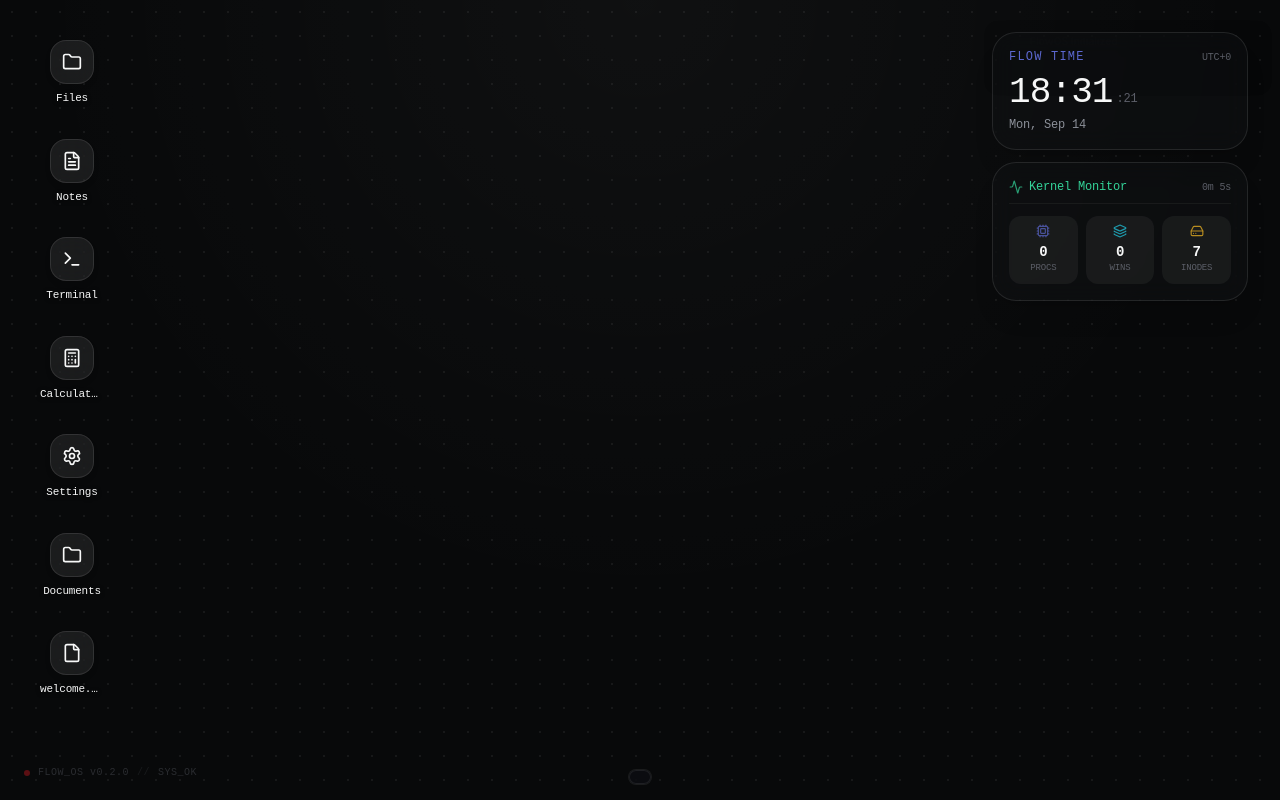
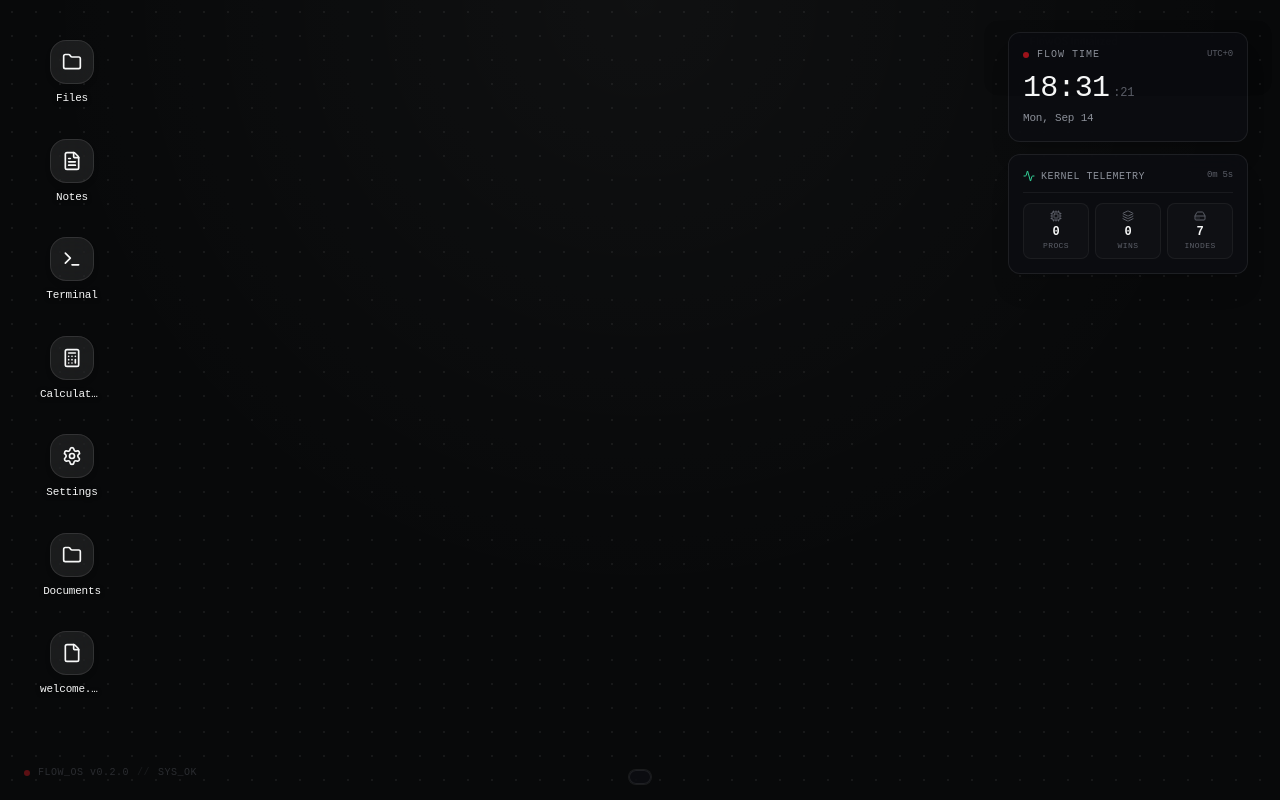
Before and after one commit to Dhyanesh2603/MyOs, a React (Vite) app: page / in a window 1280 px wide. Built offline with nearby package versions, Linux system fonts and the light colour scheme.

Commit message:
feat(shell): refine Desktop HUD widgets with Nothing OS micro-details and restrained geometry

```diff
--- a/src/shell/widgets/ClockWidget.tsx
+++ b/src/shell/widgets/ClockWidget.tsx
@@ -21,26 +21,30 @@ export const ClockWidget: React.FC = () => {
   });
 
   return (
-    <div className="flex w-64 flex-col rounded-3xl border border-white/10 bg-surface-panel/50 p-4 shadow-xl backdrop-blur-md text-content-primary select-none transition-all hover:bg-surface-panel/60">
-      <div className="flex items-baseline justify-between">
-        <span className="font-mono text-xs uppercase tracking-widest text-accent-primary">
-          Flow Time
-        </span>
-        <span className="font-mono text-[10px] text-content-tertiary">
+    <div className="flex w-60 flex-col rounded-xl border border-white/[0.08] bg-[#0c0e12]/85 p-3.5 shadow-xl backdrop-blur-md text-content-primary select-none transition-all hover:border-white/[0.14]">
+      <div className="flex items-center justify-between">
+        {/* Nothing OS Solitary Red Accent Dot */}
+        <div className="flex items-center gap-2">
+          <span className="h-1.5 w-1.5 rounded-full bg-[#d71921] animate-pulse" />
+          <span className="font-mono text-[10px] uppercase tracking-widest text-content-secondary">
+            FLOW TIME
+          </span>
+        </div>
+        <span className="font-mono text-[9px] text-content-tertiary">
           UTC{time.getTimezoneOffset() > 0 ? '-' : '+'}{Math.abs(time.getTimezoneOffset() / 60)}
         </span>
       </div>
 
       <div className="mt-2 flex items-baseline gap-1 font-mono">
-        <span className="text-4xl font-light tracking-tight text-content-primary">
+        <span className="text-3xl font-light tracking-tight text-content-primary">
           {hours}:{minutes}
         </span>
-        <span className="text-xs font-light text-content-tertiary">
+        <span className="text-xs text-content-tertiary">
           :{seconds}
         </span>
       </div>
 
-      <div className="mt-1 font-mono text-xs text-content-secondary">
+      <div className="mt-1 font-mono text-[11px] text-content-secondary">
         {dateStr}
       </div>
     </div>
--- a/src/shell/widgets/SystemStatsWidget.tsx
+++ b/src/shell/widgets/SystemStatsWidget.tsx
@@ -22,40 +22,40 @@ export const SystemStatsWidget: React.FC = () => {
   const fileCount = Object.keys(fs.nodes).length;
 
   return (
-    <div className="flex w-64 flex-col rounded-3xl border border-white/10 bg-surface-panel/50 p-4 shadow-xl backdrop-blur-md text-content-primary select-none transition-all hover:bg-surface-panel/60">
-      <div className="flex items-center justify-between border-b border-white/5 pb-2">
-        <div className="flex items-center gap-1.5 font-mono text-xs text-emerald-400">
-          <Activity className="h-3.5 w-3.5 animate-pulse" />
-          <span>Kernel Monitor</span>
+    <div className="flex w-60 flex-col rounded-xl border border-white/[0.08] bg-[#0c0e12]/85 p-3.5 shadow-xl backdrop-blur-md text-content-primary select-none transition-all hover:border-white/[0.14]">
+      <div className="flex items-center justify-between border-b border-white/[0.06] pb-2">
+        <div className="flex items-center gap-1.5 font-mono text-[10px] uppercase tracking-wider text-content-secondary">
+          <Activity className="h-3 w-3 text-emerald-400" />
+          <span>KERNEL TELEMETRY</span>
         </div>
-        <span className="font-mono text-[10px] text-content-tertiary">
+        <span className="font-mono text-[9px] text-content-tertiary">
           {formatUptime(uptimeSec)}
         </span>
       </div>
 
-      <div className="mt-3 grid grid-cols-3 gap-2 text-center">
-        <div className="flex flex-col items-center rounded-xl bg-white/5 p-2 font-mono">
-          <Cpu className="h-3.5 w-3.5 text-accent-primary opacity-70" />
-          <span className="mt-1 text-sm font-semibold text-content-primary">
+      <div className="mt-2.5 grid grid-cols-3 gap-1.5 text-center">
+        <div className="flex flex-col items-center rounded-lg border border-white/[0.05] bg-white/[0.02] p-1.5 font-mono">
+          <Cpu className="h-3 w-3 text-content-tertiary" />
+          <span className="mt-0.5 text-xs font-semibold text-content-primary">
             {runningProcesses.length}
           </span>
-          <span className="text-[9px] text-content-tertiary uppercase">Procs</span>
+          <span className="text-[8px] text-content-tertiary uppercase tracking-wider">Procs</span>
         </div>
 
-        <div className="flex flex-col items-center rounded-xl bg-white/5 p-2 font-mono">
-          <Layers className="h-3.5 w-3.5 text-cyan-400 opacity-70" />
-          <span className="mt-1 text-sm font-semibold text-content-primary">
+        <div className="flex flex-col items-center rounded-lg border border-white/[0.05] bg-white/[0.02] p-1.5 font-mono">
+          <Layers className="h-3 w-3 text-content-tertiary" />
+          <span className="mt-0.5 text-xs font-semibold text-content-primary">
             {windows.length}
           </span>
-          <span className="text-[9px] text-content-tertiary uppercase">Wins</span>
+          <span className="text-[8px] text-content-tertiary uppercase tracking-wider">Wins</span>
         </div>
 
-        <div className="flex flex-col items-center rounded-xl bg-white/5 p-2 font-mono">
-          <HardDrive className="h-3.5 w-3.5 text-amber-400 opacity-70" />
-          <span className="mt-1 text-sm font-semibold text-content-primary">
+        <div className="flex flex-col items-center rounded-lg border border-white/[0.05] bg-white/[0.02] p-1.5 font-mono">
+          <HardDrive className="h-3 w-3 text-content-tertiary" />
+          <span className="mt-0.5 text-xs font-semibold text-content-primary">
             {fileCount}
           </span>
-          <span className="text-[9px] text-content-tertiary uppercase">Inodes</span>
+          <span className="text-[8px] text-content-tertiary uppercase tracking-wider">Inodes</span>
         </div>
       </div>
     </div>
```
